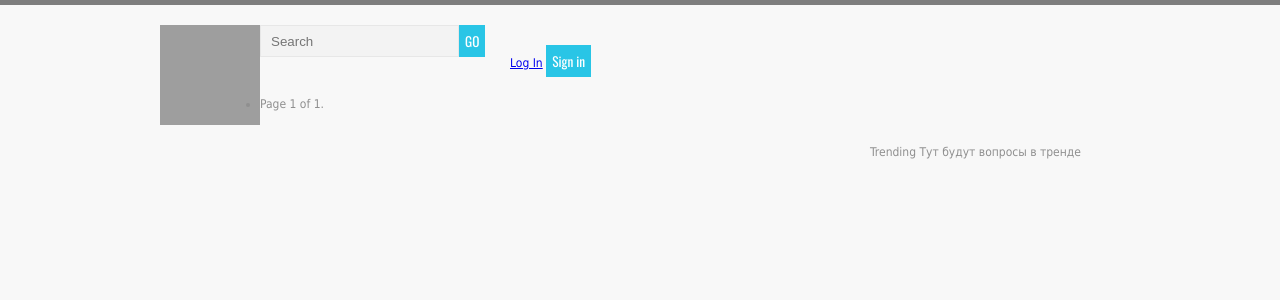
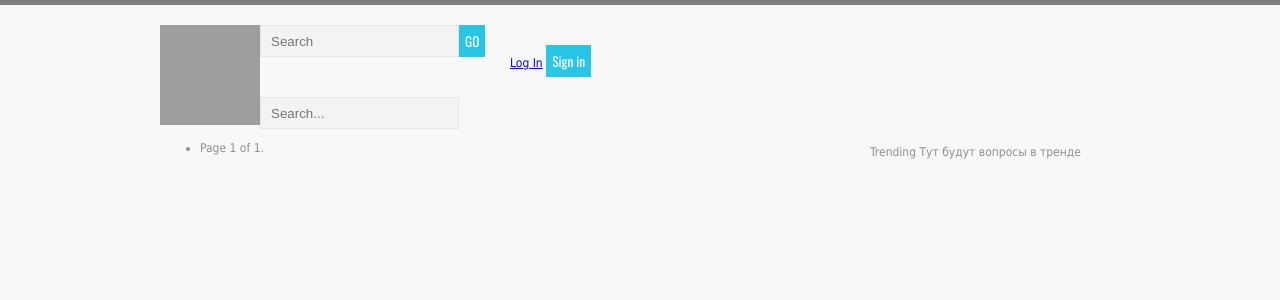
Before and after one commit to 7361cid/dz6, a Django app: page / in a window 1280 px wide. Shown: the top 300 px of the page. Run offline with Django 3.2, Linux system fonts and the light colour scheme; data that the repository does not hold is empty; parts of the project's set-up code (start-up, migrations or seed data) failed here and were passed over; grey boxes are pictures that could not be loaded.

Commit message:
реализация поиска

```diff
--- a/mysite/templates/home.html
+++ b/mysite/templates/home.html
@@ -9,6 +9,9 @@
   <p><a href="{% url 'login' %}">Log In</a> <button onclick="window.location.href = '{% url 'signup' %}';">Sign in</button></p>
 {% endif %}
 
+<form action="{% url 'home' %}" method="get">
+  <input name="q" type="text" placeholder="Search...">
+</form>
 
 {% for q in paginator.object_list %}
      <li class="list-group-item text-center">{{ q.title }}</li>
--- a/mysite/users/views.py
+++ b/mysite/users/views.py
@@ -5,6 +5,7 @@ from django.contrib.auth.forms import UserCreationForm
 from django.shortcuts import get_object_or_404
 from django.shortcuts import render
 from django.core.paginator import Paginator
+from django.db.models import Q
 
 from .models import CustomUser
 from blog.models import Question
@@ -34,7 +35,13 @@ class ShowProfilePageView(DetailView):
 
 
 def index(request, pk=1):
-    questions = Question.objects.all()
+    search = request.GET.get('q')
+    if search:
+        questions = Question.objects.filter(
+            Q(title__icontains=search) | Q(content__icontains=search)
+        )
+    else:
+        questions = Question.objects.all()
     paginator = Paginator(questions, 20)  # Show 20 contacts per page.
     questions_trends = Question.objects.order_by('-rating')[:20]
     context = {
@@ -43,5 +50,4 @@ def index(request, pk=1):
         'paginator': paginator.page(pk)
     }
 
-    print(f"paginator {paginator.page(pk)} \n\n {dir(paginator.page(pk))} ")
     return render(request, 'home.html', context=context)
```
